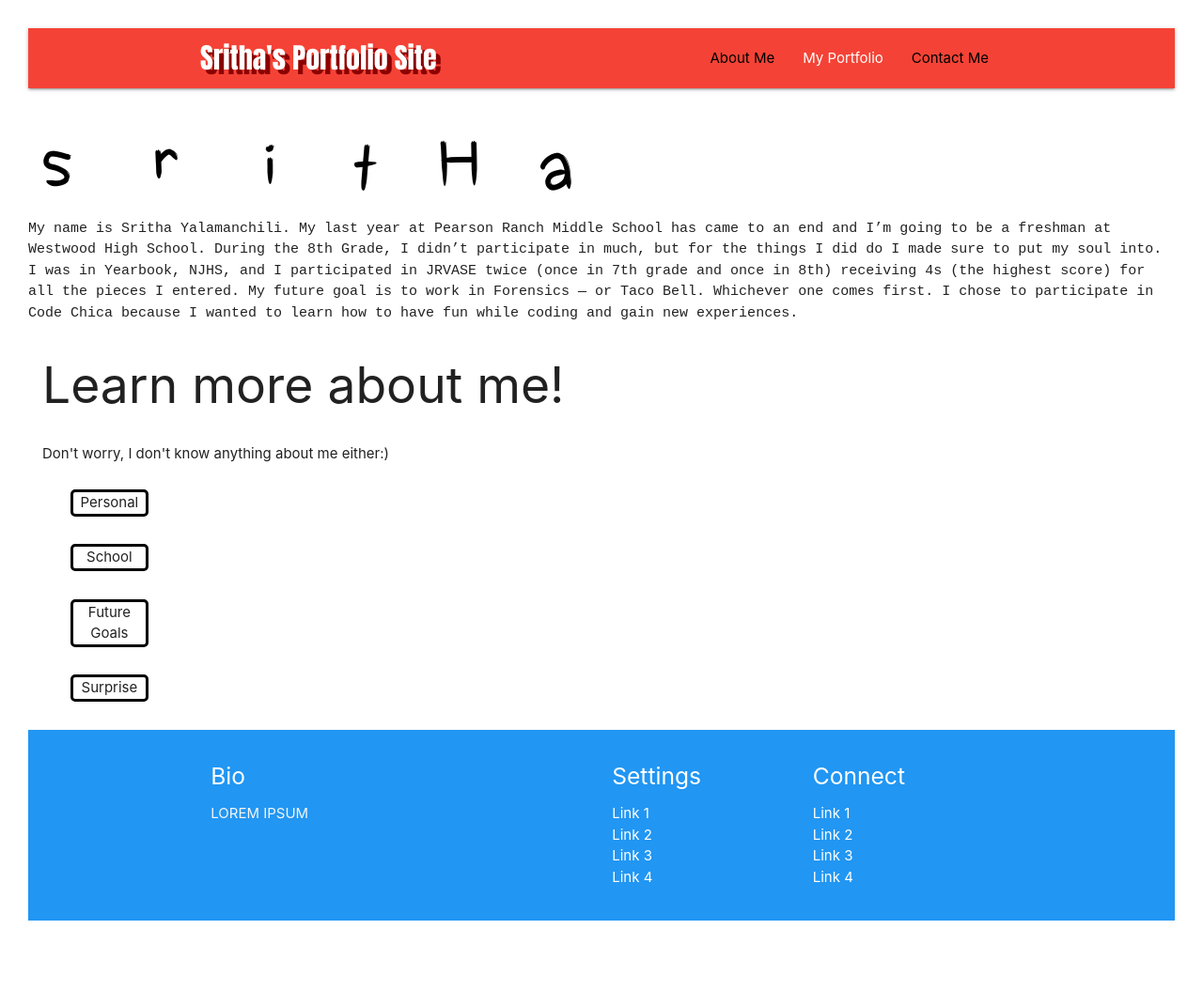
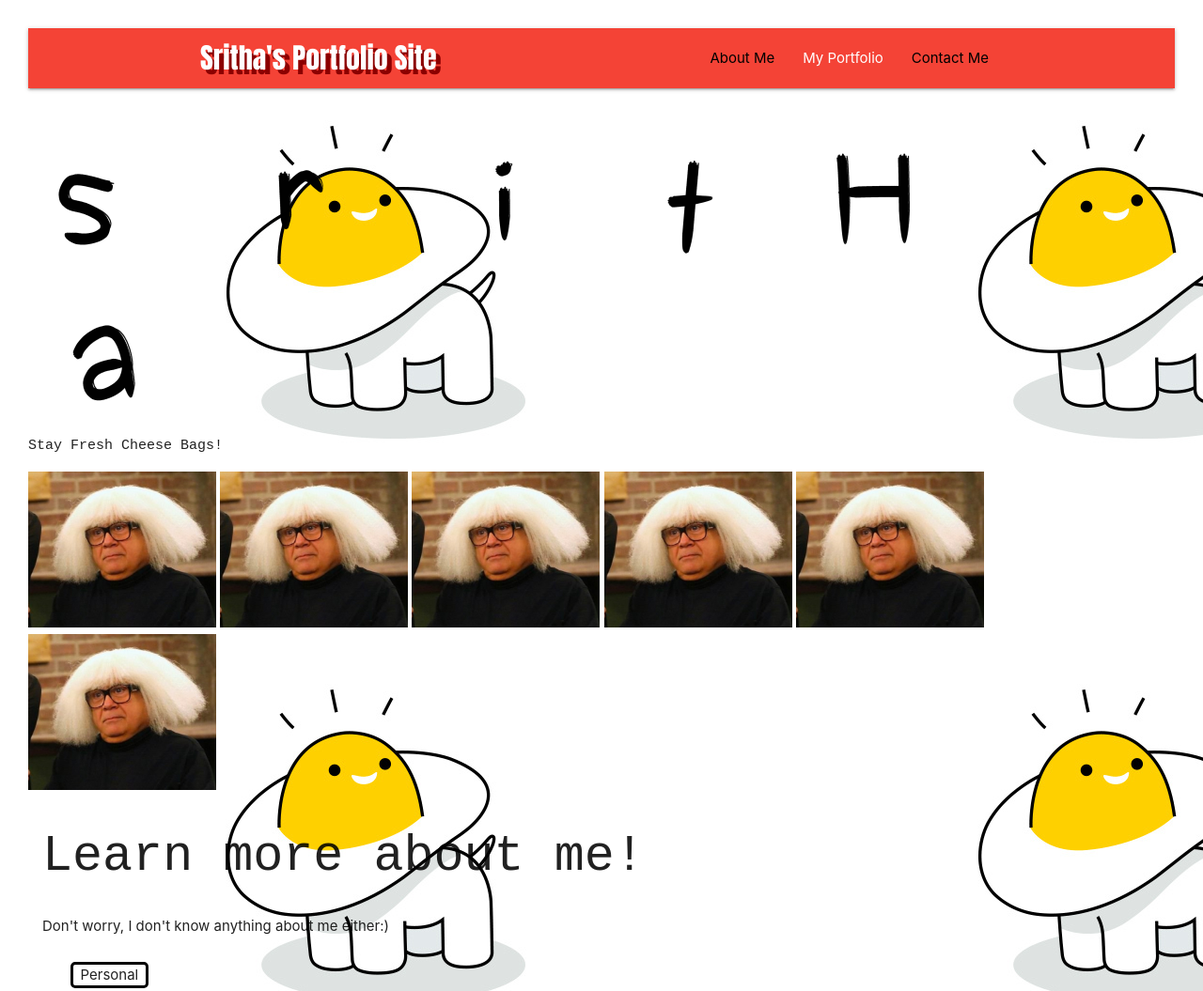
Before and after one commit to sryalamanchili/code-chica-portfolio, a plain HTML site: page index.html in a window 1280 px wide. Shown: the top 1055 px of the page at 94% size. Before the commit the page ends 1010 px from the top, so only its background shows below. Drawn offline with nearby package versions, Linux system fonts and the light colour scheme.

Commit message:
Initial Commit

```diff
--- a/index.html
+++ b/index.html
@@ -32,7 +32,7 @@
     <title>Student Showcase</title>
 
 </head>
-<body style="background-image: url('')">
+<body style="background-image: url('pet-egg.jpg')">
 <!-- NAV BAR SECTION -->
     <nav class="red accent" role="navigation">
         <div class="nav-wrapper container"><a id="logo-container" href="#" class="brand-logo" style="color: white;
@@ -60,23 +60,27 @@
 
     <!-- BIO SECTION -->
     <div class="bioWrapper">
-        <img src="s.png" width="100px;">
-        <img src="r.png" width="100px;">
-        <img src="i.png" width="100px;">
-        <img src="t.png" width="100px;">
-        <img src="h.png" width="100px;">
-        <img src="a.png" width="100px;">
-        <p style="font-family: 'Courier New', Courier, monospace">  My name is Sritha Yalamanchili. My last year at Pearson Ranch Middle School has came to an end and I’m going to be
-             a freshman at Westwood High School. During the 8th Grade, I didn’t participate in much, but for the things I did do
-             I made sure to put my soul into. I was in Yearbook, NJHS, and I participated in JRVASE twice (once in 7th grade and once in 8th)
-             receiving 4s (the highest score) for all the pieces I entered. My future goal is to work in Forensics — or Taco Bell. Whichever one
-             comes first. I chose to participate in Code Chica because I wanted to learn how to have fun while coding and gain new experiences. </p>
+        <img src="s.png" width="200px;">
+        <img src="r.png" width="200px;">
+        <img src="i.png" width="200px;">
+        <img src="t.png" width="200px;">
+        <img src="h.png" width="200px;">
+        <img src="a.png" width="200px;">
+        <p style="font-family: 'Courier New', Courier, monospace"> Stay Fresh Cheese Bags!</p>
+        <img src="ongo-gablogian.jpg" width="200px;">
+        <img src="ongo-gablogian.jpg" width="200px;">
+        <img src="ongo-gablogian.jpg" width="200px;">
+        <img src="ongo-gablogian.jpg" width="200px;">
+        <img src="ongo-gablogian.jpg" width="200px;">
+        <img src="ongo-gablogian.jpg" width="200px;">
+
+
     </div>
 
     <!-- BUTTON SECTION -->
         <div class="buttonWrapper">
-            <h2>Learn more about me!</h2>
-            <h2 style="font-size:15px">Don't worry, I don't know anything about me either:)</h2>
+            <h2 style="font-family:'Courier New', Courier, monospace">Learn more about me!</h2>
+            <h2 style="font-size:15px" style="font-family:'Courier New', Courier, monospace">Don't worry, I don't know anything about me either:)</h2>
             <div class="button" id="btn1">Personal</div>
             <p id="name">
             </p>
@@ -103,24 +107,27 @@
         <div class="row">
             <div class="col l6 s12">
                 <h5 class="white-text">Bio</h5>
-                <p class="grey-text text-lighten-4">LOREM IPSUM</p>
+                <p class="grey-text text-lighten-4">My name is Sritha Yalamanchili. My last year at Pearson Ranch Middle School has came to an end and I’m going to be
+                    a freshman at Westwood High School. During the 8th Grade, I didn’t participate in much, but for the things I did do
+                    I made sure to put my soul into. I was in Yearbook, NJHS, and I participated in JRVASE twice (once in 7th grade and once in 8th)
+                    receiving 4s (the highest score) for all the pieces I entered. My future goal is to work in Forensics — or Taco Bell. Whichever one
+                    comes first. I chose to participate in Code Chica because I wanted to learn how to have fun while coding and gain new experiences.</p>
             </div>
             <div class="col l3 s12">
-                <h5 class="white-text">Settings</h5>
+                <h5 class="white-text">Links</h5>
                 <ul>
-                    <li><a class="white-text" href="#!">Link 1</a></li>
-                    <li><a class="white-text" href="#!">Link 2</a></li>
-                    <li><a class="white-text" href="#!">Link 3</a></li>
-                    <li><a class="white-text" href="#!">Link 4</a></li>
+                    <li><a class="white-text" href="#!">https://youtu.be/qIWH-ArjdOM</a></li>
+                    <br/>
+                    <li><a class="white-text" href="#!">https://youtu.be/Vi7ULYt2ha0</a></li>
+                    <br/>
+                    <li><a class="white-text" href="#!">https://cafedelites.com/crispy-chicken-tenders/</a></li>
+                    <br/>
                 </ul>
             </div>
             <div class="col l3 s12">
                 <h5 class="white-text">Connect</h5>
                 <ul>
-                    <li><a class="white-text" href="#!">Link 1</a></li>
-                    <li><a class="white-text" href="#!">Link 2</a></li>
-                    <li><a class="white-text" href="#!">Link 3</a></li>
-                    <li><a class="white-text" href="#!">Link 4</a></li>
+                    Enough about me.
                 </ul>
             </div>
         </div>
```
Also changed, not shown: contactMe.html (+17 -16 lines), pet-egg.jpg (added).
